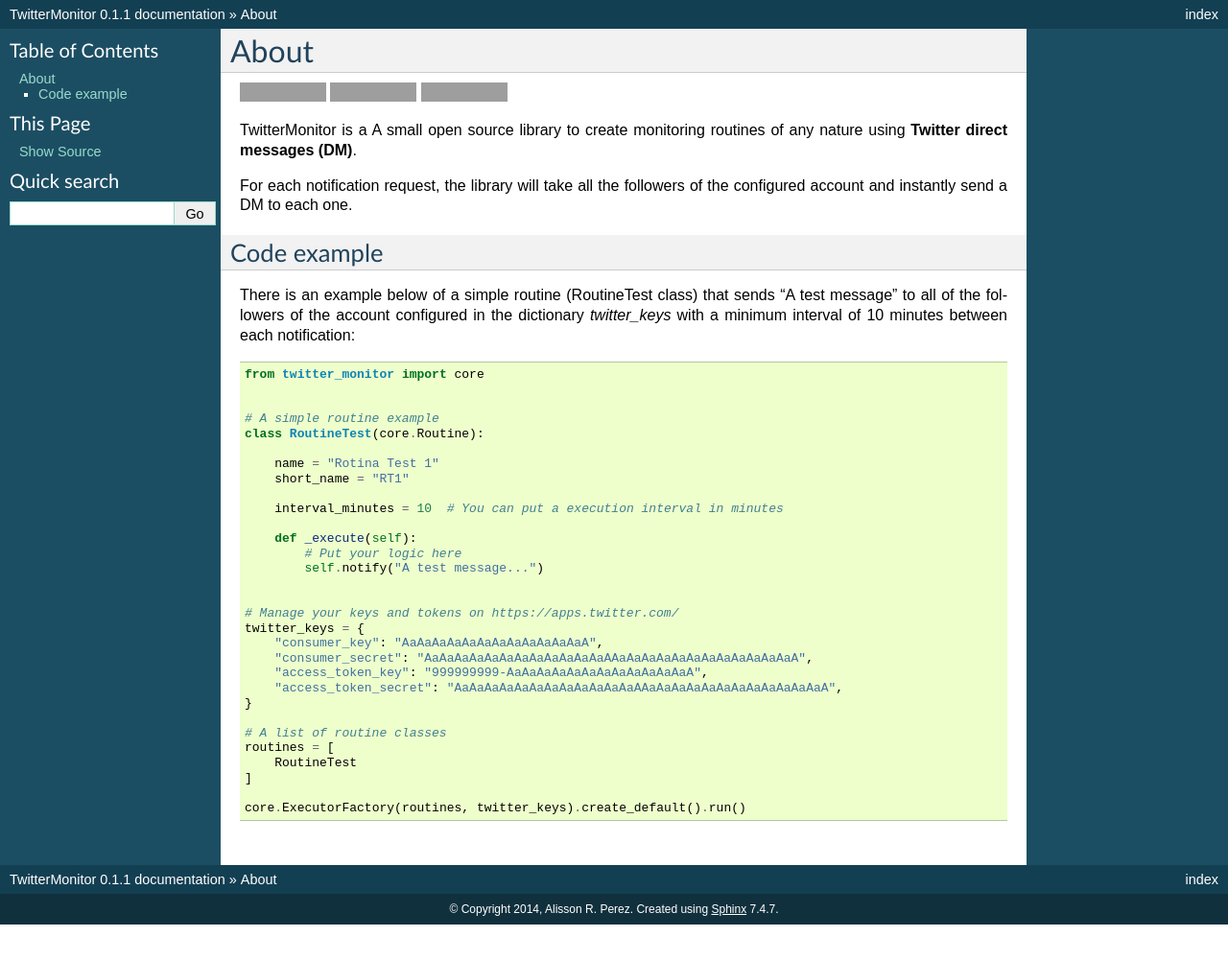
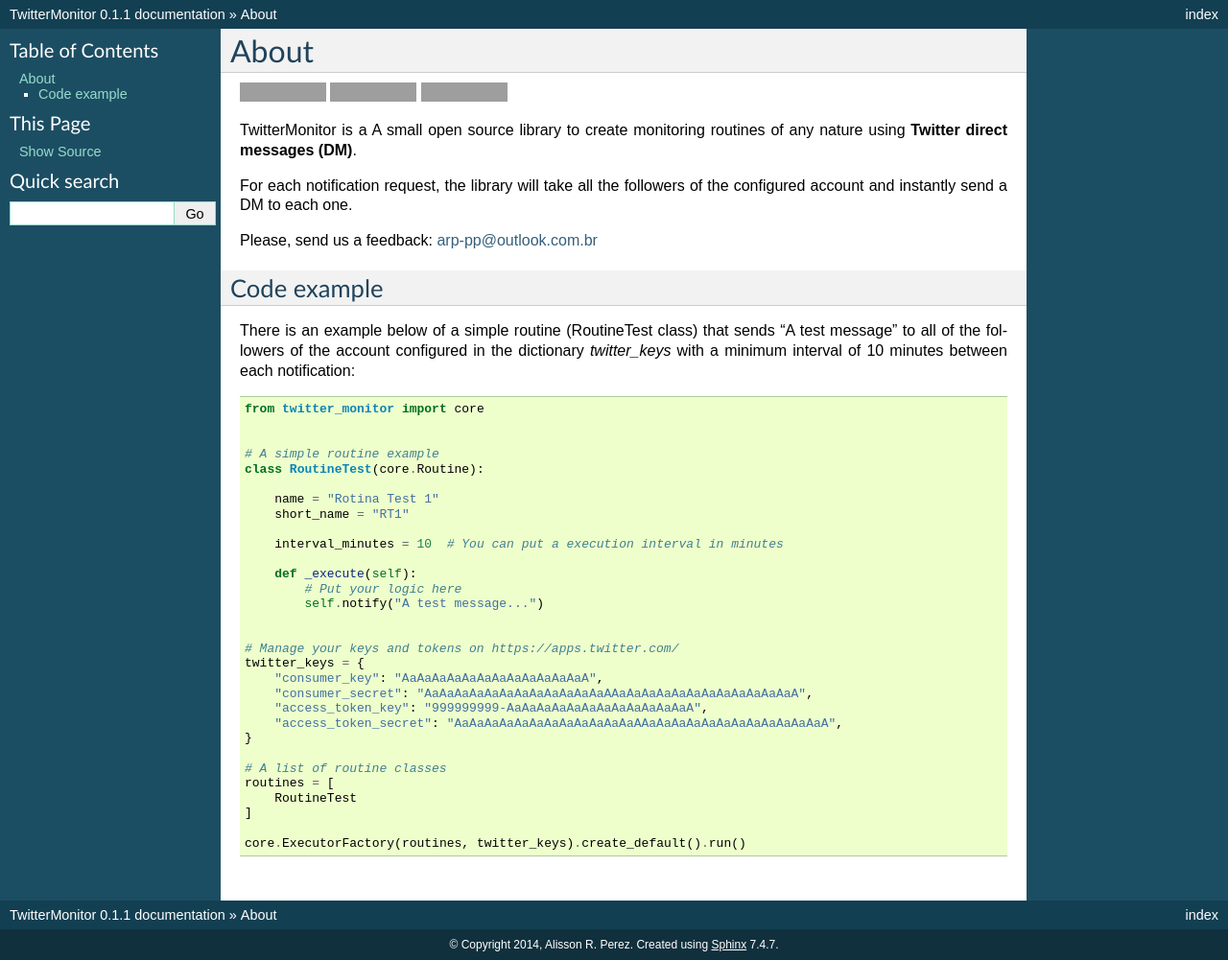
Before and after one commit to alissonperez/TwitterMonitor, a Sphinx documentation site: the page built from docs/about.rst, in a window 1280 px wide. Shown: the whole page at 96% size. Built offline with Sphinx 7.4.7, drawn with Linux system fonts in a browser that asks for light colours; before the commit the page ends 964 px from its top, so only the background shows below that; grey boxes are pictures that could not be loaded.

Commit message:
Included a feedback message

```diff
--- a/docs/about.rst
+++ b/docs/about.rst
@@ -13,6 +13,8 @@ About
 TwitterMonitor is a A small open source library to create monitoring routines of any nature using **Twitter direct messages (DM)**.
 
 For each notification request, the library will take all the followers of the configured account and instantly send a DM to each one.
+
+Please, send us a feedback: arp-pp@outlook.com.br
 
 Code example
 ------------
```
